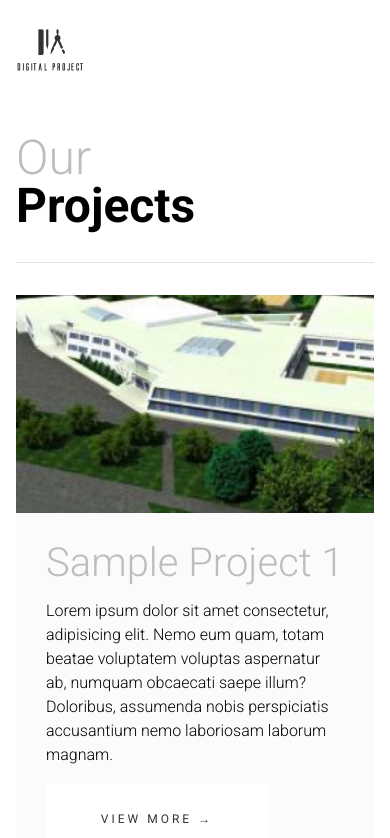
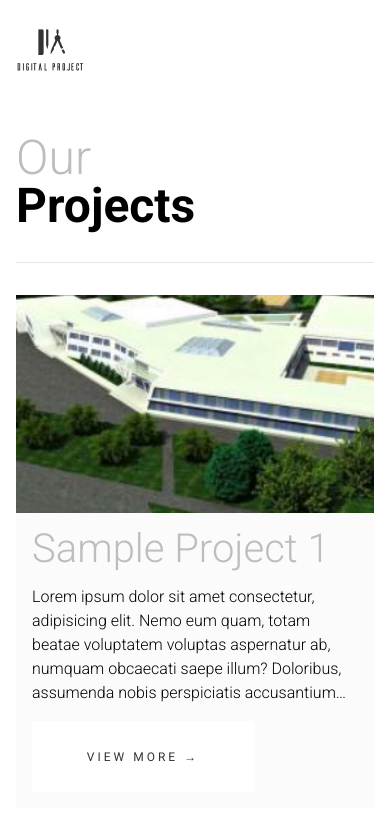
Before and after one commit to ronaldtech051/React-Figma-Website-of-architects, a Next.js app: page /projects in a window 390 px wide. Shown: the top 838 px of the page. Built offline with nearby package versions, Linux system fonts and the light colour scheme.

Commit message:
Fix tablet responsive views

```diff
--- a/app/certifications/page.tsx
+++ b/app/certifications/page.tsx
@@ -3,7 +3,7 @@ import React from "react";
 
 export default function page() {
   return (
-    <main className="w-full bg-white pb-[120px] pt-[64px] xl:px-[135px]">
+    <main className="w-full bg-white pb-[120px] pt-[64px] lg:px-[135px] px-4">
         <PageTitle>COMPANY Certifications</PageTitle>
         <div className="w-full h-[400px]"></div>
     </main>
--- a/app/gallery/page.tsx
+++ b/app/gallery/page.tsx
@@ -115,7 +115,7 @@ export default function Gallery() {
   return (
     <main className="w-full bg-white px-4 lg:pb-[120px] pb-[60px] lg:pt-[64px] lg:px-[135px] pt-[32px]">
       <PageTitle>Photo Gallery</PageTitle>
-      <div className="mt-[32px] grid grid-cols-2 border-t border-t-black/10 pt-[32px] lg:grid-cols-5 lg:grid-rows-2 lg:gap-[30px]">
+      <div className="mt-[32px] grid grid-cols-2 border-t border-t-black/10 pt-[32px] lg:grid-cols-5 lg:grid-rows-2 lg:gap-[30px] md:grid-cols-3 md:gap-[54px]">
         <>
           {gallery.map((item, index) => {
             return (
--- a/app/projects/page.tsx
+++ b/app/projects/page.tsx
@@ -96,14 +96,14 @@ export default function Page() {
 
   const paginatedProjects = paginate(projects, p, PER_PAGE);
   return (
-    <main className="w-full bg-white px-4 pb-[120px] lg:px-[135px] lg:pt-[64px] pt-[32px] ">
+    <main className="w-full bg-white px-4 pb-[120px] pt-[32px] lg:px-[135px] lg:pt-[64px] ">
       <PageTitle>Our Projects</PageTitle>
-      <section className="mt-[32px] flex flex-col gap-[60px] border-t border-t-black/10 pt-[32px]">
+      <section className="mt-[32px] flex flex-col lg:gap-[60px] gap-[32px] border-t border-t-black/10 pt-[32px]">
         <>
           {paginatedProjects.map((item, index) => {
             return (
-              <div key={index} className="flex flex-col lg:flex-row">
-                <div className="relative h-[218px] lg:h-[435px] lg:w-[670px] ">
+              <div key={index} className="flex flex-col md:flex-row">
+                <div className="relative h-[218px] md:h-[320px] md:w-1/2 lg:h-[435px] lg:w-[670px] ">
                   <Image
                     src={item.imageUrl}
                     alt={item.title}
@@ -112,11 +112,13 @@ export default function Page() {
                     sizes="(max-width: 1024px) 50vw, 33vw"
                   />
                 </div>
-                <div className="flex flex-col gap-4 bg-woa-white-100 p-[30px] lg:gap-[64px]">
+                <div className="flex flex-col gap-4 bg-woa-white-100 p-4 md:w-1/2 md:p-[30px] lg:gap-[64px]">
                   <h2 className="text-[40px] font-light leading-none text-woa-white-400 lg:leading-normal">
                     {item.title}
                   </h2>
-                  <p className="font-light lg:w-[400px]">{item.textPreview}</p>
+                  <p className="line-clamp-5 font-light lg:w-[400px]">
+                    {item.textPreview}
+                  </p>
                   <Button
                     variant="white"
                     type="link"
```
